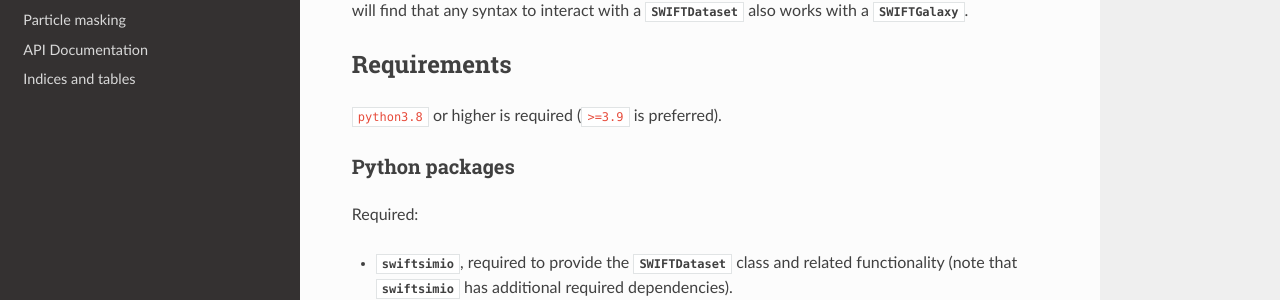
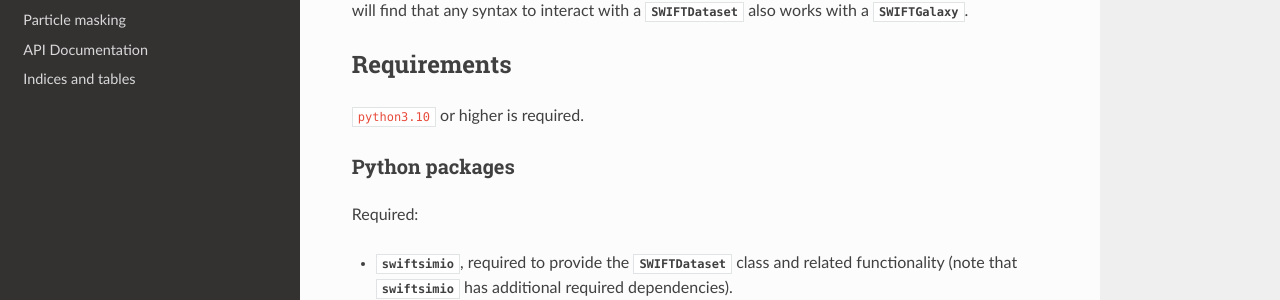
Before and after one commit to SWIFTSIM/swiftgalaxy, a Sphinx documentation site: the page built from docs/source/getting_started/index.rst, in a window 1280 px wide and 900 px high. Shown: the part 309-609 px from the top of the window. Built offline with Sphinx 7.4.7 and the Read the Docs theme 2.0.0, drawn with Linux system fonts in a browser that asks for light colours.

Commit message:
Drop support for python3.9.

```diff
--- a/docs/source/getting_started/index.rst
+++ b/docs/source/getting_started/index.rst
@@ -8,7 +8,7 @@ Getting Started
 Requirements
 ------------
 
-``python3.8`` or higher is required (``>=3.9`` is preferred).
+``python3.10`` or higher is required.
 
 Python packages
 ^^^^^^^^^^^^^^^
--- a/pyproject.toml
+++ b/pyproject.toml
@@ -10,7 +10,7 @@ authors = [
 ]
 description="Code abstraction of objects (galaxies) in simulations."
 readme = "README.rst"
-requires-python = ">=3.8"
+requires-python = ">=3.10"
 classifiers = [
     "Programming Language :: Python :: 3",
     "License :: OSI Approved :: GNU General Public License v3 (GPLv3)",
```
Also changed, not shown: CONTRIBUTING.md (+2 -2 lines), 2 other files.
